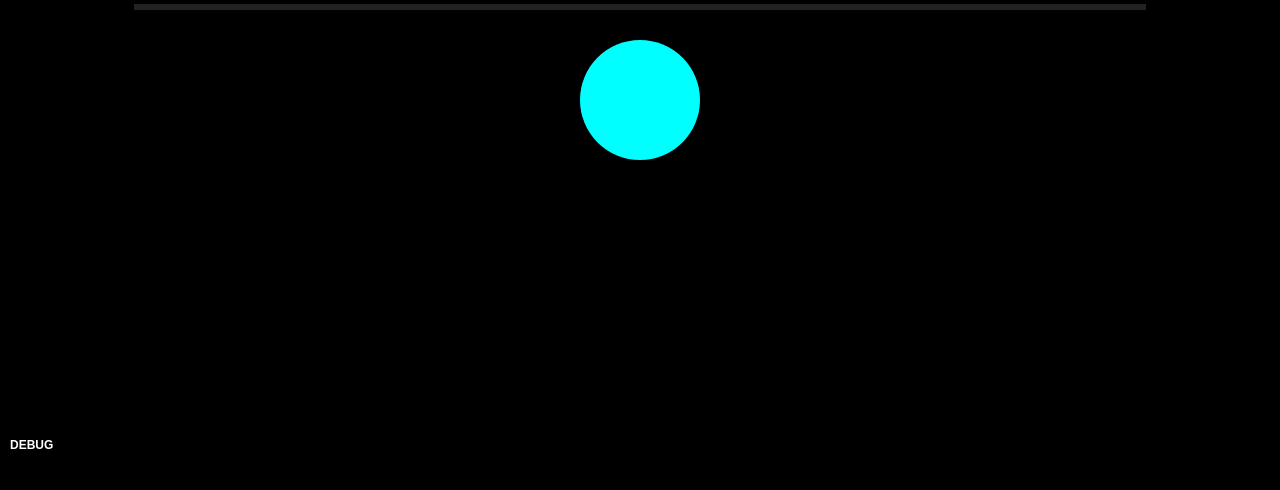
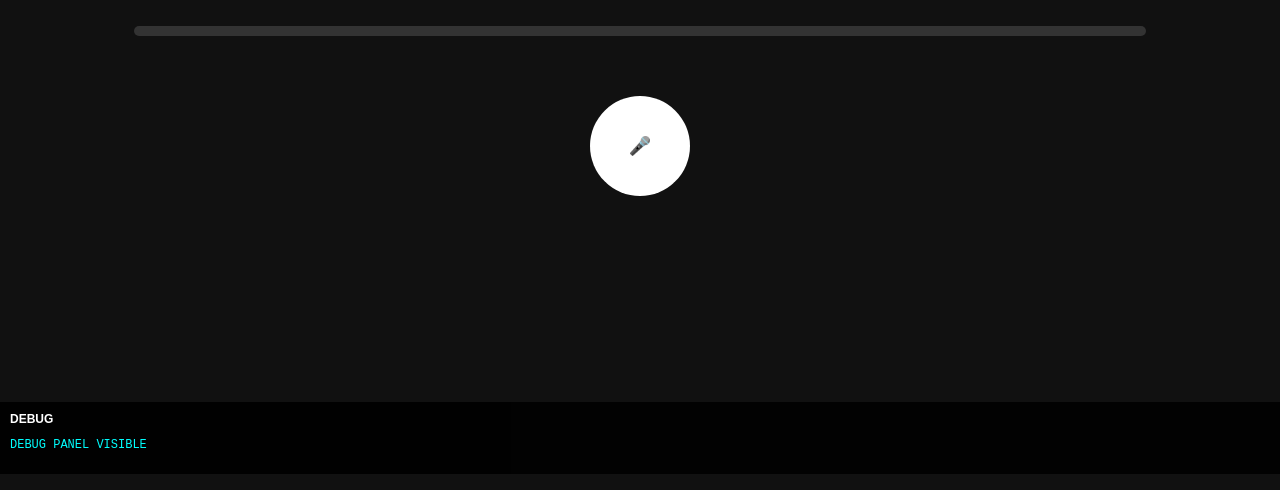
Before and after one commit to SamyBK07/secr-taire-futuriste-, a website: page public/index.html in a window 1280 px wide. Shown: the part 326-816 px from the top of the page. Drawn offline with Linux system fonts and the light colour scheme.

Commit message:
Update index.html

```diff
--- a/public/index.html
+++ b/public/index.html
@@ -4,28 +4,59 @@
   <meta charset="UTF-8" />
   <meta name="viewport" content="width=device-width, initial-scale=1.0" />
   <title>Secrétaire Futuriste</title>
-
   <link rel="manifest" href="manifest.json">
   <link rel="stylesheet" href="style.css">
 </head>
-<body>
+<body style="background:#111; color:white; font-family:sans-serif;">
 
-  <!-- Barre de progression des tâches -->
-  <div class="progress-container">
-    <div id="progress-bar"></div>
+  <h1 style="text-align:center; margin-top:20px;">Secrétaire Futuriste</h1>
+
+  <!-- BARRE DE PROGRESSION -->
+  <div class="progress-container" style="width:80%; margin:20px auto; height:10px; background:#333; border-radius:5px;">
+    <div id="progress-bar" style="height:100%; width:0%; background:#00ffcc; border-radius:5px;"></div>
   </div>
 
-  <!-- Bouton micro central -->
-  <div id="micro-button"></div>
+  <!-- BOUTON MICRO CENTRAL -->
+  <div
+    id="micro-button"
+    style="
+      width:100px;
+      height:100px;
+      border-radius:50%;
+      background:#fff;
+      margin:40px auto;
+      cursor:pointer;
+      display:flex;
+      align-items:center;
+      justify-content:center;
+      font-weight:bold;
+      font-size:18px;
+      color:#000;
+    "
+  >
+    🎤
+  </div>
 
-  <!-- ===== DEBUG PANEL (IMPORTANT) ===== -->
-  <div id="debug-panel">
-    <div id="debug-title">DEBUG</div>
-    <pre id="debug-log"></pre>
+  <!-- DEBUG PANEL -->
+  <div id="debug-panel" style="
+    position:fixed;
+    bottom:0;
+    left:0;
+    width:100%;
+    max-height:40%;
+    background:rgba(0,0,0,0.9);
+    color:#0ff;
+    font-size:12px;
+    overflow-y:auto;
+    z-index:99999;
+    padding:10px;
+    box-sizing:border-box;
+  ">
+    <div id="debug-title" style="font-weight:bold; margin-bottom:6px; color:#fff;">DEBUG</div>
+    <pre id="debug-log">DEBUG PANEL VISIBLE</pre>
   </div>
-  <!-- ================================= -->
 
+  <!-- SCRIPT -->
   <script src="script.js"></script>
-
 </body>
 </html>
```
